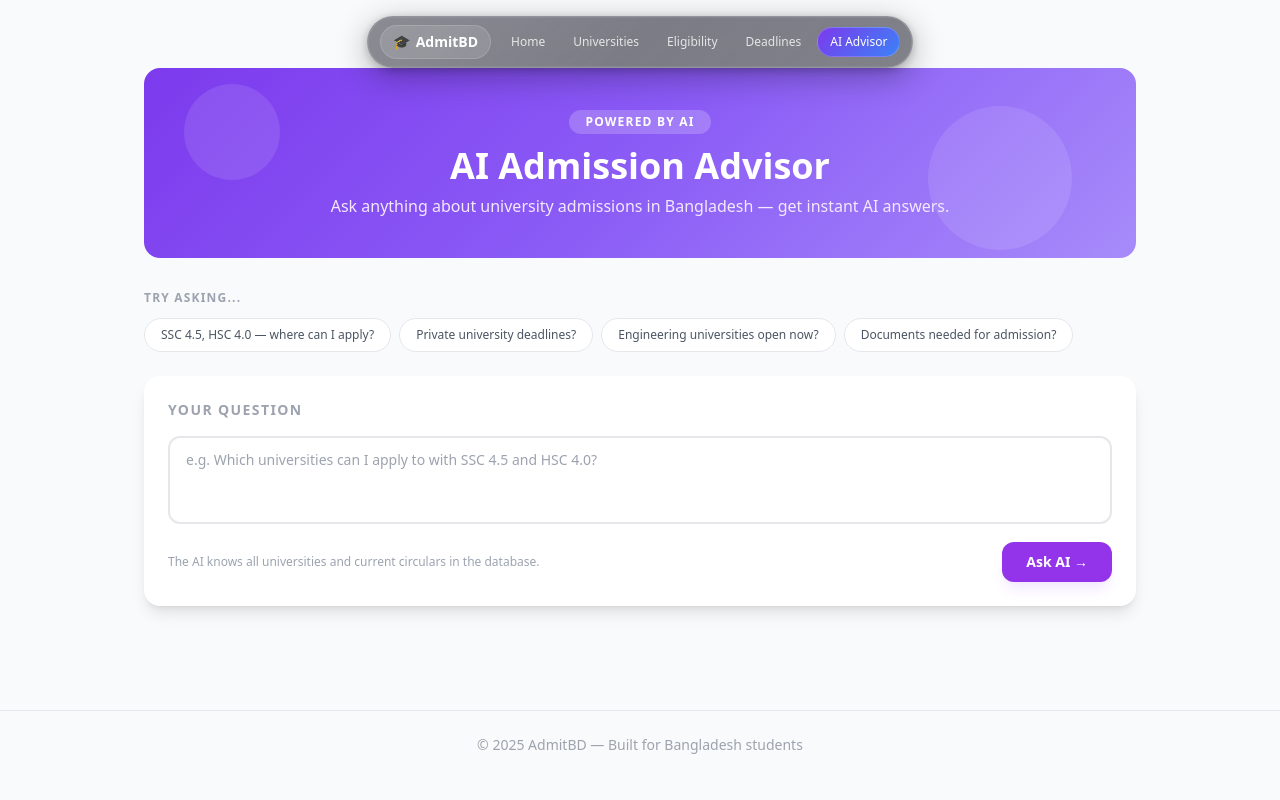
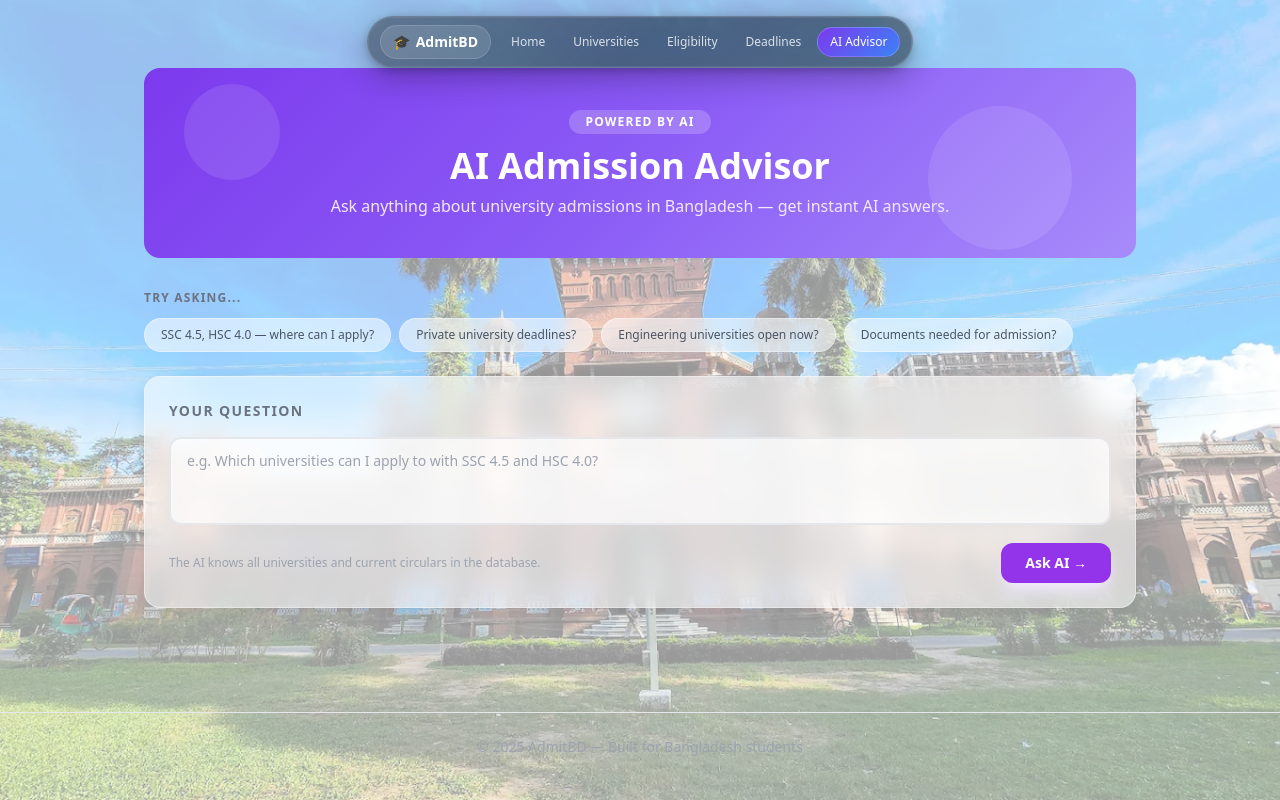
Before and after one commit to rahul-bepari/admitbd, a Flask app: page /advisor in a window 1280 px wide. Run offline with Flask 3, Linux system fonts and the light colour scheme; some libraries are stand-ins or nearby versions.

Commit message:
Advisor page: slideshow background + glassy cards

```diff
--- a/templates/advisor.html
+++ b/templates/advisor.html
@@ -1,5 +1,43 @@
 {% extends "base.html" %}
 {% block content %}
+
+<!-- Slideshow Background -->
+<div id="bg-slideshow" class="fixed inset-0 -z-10">
+    <div id="bg-slide" class="absolute inset-0 bg-cover bg-center"
+        style="opacity: 0; transition: opacity 1s ease-in-out;"></div>
+    <div class="absolute inset-0 bg-white bg-opacity-60"></div>
+</div>
+
+<script>
+const images = [
+    "/static/images/uni1.png",
+    "/static/images/uni2.png",
+    "/static/images/uni3.png",
+    "/static/images/uni4.png",
+    "/static/images/uni5.png",
+    "/static/images/uni6.png",
+    "/static/images/uni7.png",
+    "/static/images/uni8.png",
+    "/static/images/uni9.png",
+    "/static/images/uni10.png",
+    "/static/images/uni11.png",
+    "/static/images/uni12.png"
+];
+let current = 0;
+const slide = document.getElementById('bg-slide');
+function nextSlide() {
+    slide.style.opacity = '0';
+    setTimeout(() => {
+        slide.style.backgroundImage = `url('${images[current]}')`;
+        slide.style.opacity = '1';
+        current = (current + 1) % images.length;
+    }, 1000);
+}
+slide.style.backgroundImage = `url('${images[0]}')`;
+slide.style.opacity = '1';
+current = 1;
+setInterval(nextSlide, 20000);
+</script>
 
 <!-- Header -->
 <div class="relative overflow-hidden rounded-2xl mb-8"
@@ -20,35 +58,41 @@
 <!-- Suggested Questions -->
 {% if not answer %}
 <div class="mb-6">
-    <p class="text-xs font-bold text-gray-400 uppercase tracking-widest mb-3">Try asking...</p>
+    <p class="text-xs font-bold text-gray-500 uppercase tracking-widest mb-3">Try asking...</p>
     <div class="flex flex-wrap gap-2">
         <button onclick="setQuestion('Which universities can I apply to with SSC 4.5 and HSC 4.0?')"
-            class="bg-white border border-gray-200 text-gray-600 text-xs font-medium px-4 py-2 rounded-full hover:border-purple-300 hover:text-purple-700 transition">
+            class="text-gray-600 text-xs font-medium px-4 py-2 rounded-full hover:border-purple-300 hover:text-purple-700 transition"
+            style="background: rgba(255,255,255,0.55); backdrop-filter: blur(12px); -webkit-backdrop-filter: blur(12px); border: 1px solid rgba(255,255,255,0.4);">
             SSC 4.5, HSC 4.0 — where can I apply?
         </button>
         <button onclick="setQuestion('What are the application deadlines for private universities?')"
-            class="bg-white border border-gray-200 text-gray-600 text-xs font-medium px-4 py-2 rounded-full hover:border-purple-300 hover:text-purple-700 transition">
+            class="text-gray-600 text-xs font-medium px-4 py-2 rounded-full hover:border-purple-300 hover:text-purple-700 transition"
+            style="background: rgba(255,255,255,0.55); backdrop-filter: blur(12px); -webkit-backdrop-filter: blur(12px); border: 1px solid rgba(255,255,255,0.4);">
             Private university deadlines?
         </button>
         <button onclick="setQuestion('Which engineering universities are currently accepting applications?')"
-            class="bg-white border border-gray-200 text-gray-600 text-xs font-medium px-4 py-2 rounded-full hover:border-purple-300 hover:text-purple-700 transition">
+            class="text-gray-600 text-xs font-medium px-4 py-2 rounded-full hover:border-purple-300 hover:text-purple-700 transition"
+            style="background: rgba(255,255,255,0.55); backdrop-filter: blur(12px); -webkit-backdrop-filter: blur(12px); border: 1px solid rgba(255,255,255,0.4);">
             Engineering universities open now?
         </button>
         <button onclick="setQuestion('What documents do I need to apply for university admission?')"
-            class="bg-white border border-gray-200 text-gray-600 text-xs font-medium px-4 py-2 rounded-full hover:border-purple-300 hover:text-purple-700 transition">
+            class="text-gray-600 text-xs font-medium px-4 py-2 rounded-full hover:border-purple-300 hover:text-purple-700 transition"
+            style="background: rgba(255,255,255,0.55); backdrop-filter: blur(12px); -webkit-backdrop-filter: blur(12px); border: 1px solid rgba(255,255,255,0.4);">
             Documents needed for admission?
         </button>
     </div>
 </div>
 {% endif %}
 
-<!-- Input Card -->
-<div class="bg-white rounded-2xl shadow-lg p-6 mb-6">
-    <h2 class="text-sm font-bold text-gray-400 uppercase tracking-widest mb-4">Your Question</h2>
+<!-- Input Card (glassy) -->
+<div class="rounded-2xl p-6 mb-6"
+    style="background: rgba(255,255,255,0.55); backdrop-filter: blur(12px); -webkit-backdrop-filter: blur(12px); border: 1px solid rgba(255,255,255,0.4); box-shadow: 0 4px 16px rgba(0,0,0,0.08);">
+    <h2 class="text-sm font-bold text-gray-500 uppercase tracking-widest mb-4">Your Question</h2>
     <form method="POST">
         <textarea id="questionBox" name="question" rows="3"
             placeholder="e.g. Which universities can I apply to with SSC 4.5 and HSC 4.0?"
-            class="w-full border-2 border-gray-200 rounded-xl px-4 py-3 text-sm font-medium focus:outline-none focus:border-purple-400 focus:ring-4 focus:ring-purple-50 transition resize-none">{{ question or '' }}</textarea>
+            class="w-full border-2 border-gray-200 rounded-xl px-4 py-3 text-sm font-medium focus:outline-none focus:border-purple-400 focus:ring-4 focus:ring-purple-50 transition resize-none"
+            style="background: rgba(255,255,255,0.7);">{{ question or '' }}</textarea>
         <div class="flex justify-between items-center mt-3">
             <p class="text-xs text-gray-400">The AI knows all universities and current circulars in the database.</p>
             <button type="submit"
@@ -59,9 +103,10 @@
     </form>
 </div>
 
-<!-- Answer -->
+<!-- Answer (glassy) -->
 {% if answer %}
-<div class="bg-white rounded-2xl shadow-lg p-6 border-l-4 border-purple-500">
+<div class="rounded-2xl p-6"
+    style="background: rgba(255,255,255,0.55); backdrop-filter: blur(12px); -webkit-backdrop-filter: blur(12px); border-left: 4px solid #8b5cf6; border-top: 1px solid rgba(255,255,255,0.4); border-right: 1px solid rgba(255,255,255,0.4); border-bottom: 1px solid rgba(255,255,255,0.4); box-shadow: 0 4px 16px rgba(0,0,0,0.08);">
     <div class="flex items-center gap-3 mb-4">
         <div class="w-9 h-9 bg-purple-100 rounded-xl flex items-center justify-center text-base">🤖</div>
         <div>
@@ -71,8 +116,7 @@
     </div>
     <div class="text-gray-700 leading-relaxed whitespace-pre-line text-sm">{{ answer | replace('**', '') }}</div>
 
-    <!-- Ask another -->
-    <div class="mt-6 pt-4 border-t border-gray-100">
+    <div class="mt-6 pt-4 border-t border-gray-200">
         <a href="/advisor" class="text-xs font-semibold text-purple-600 hover:underline">← Ask another question</a>
     </div>
 </div>
```
